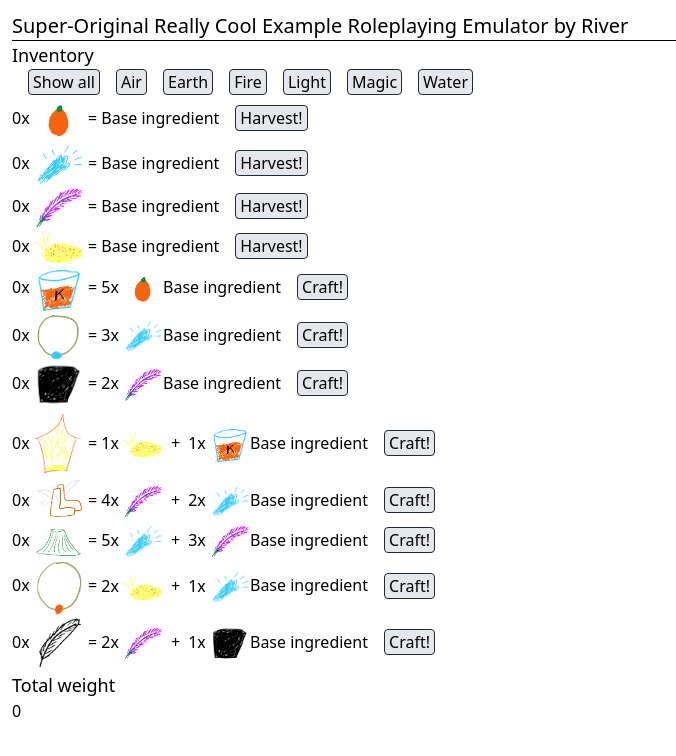
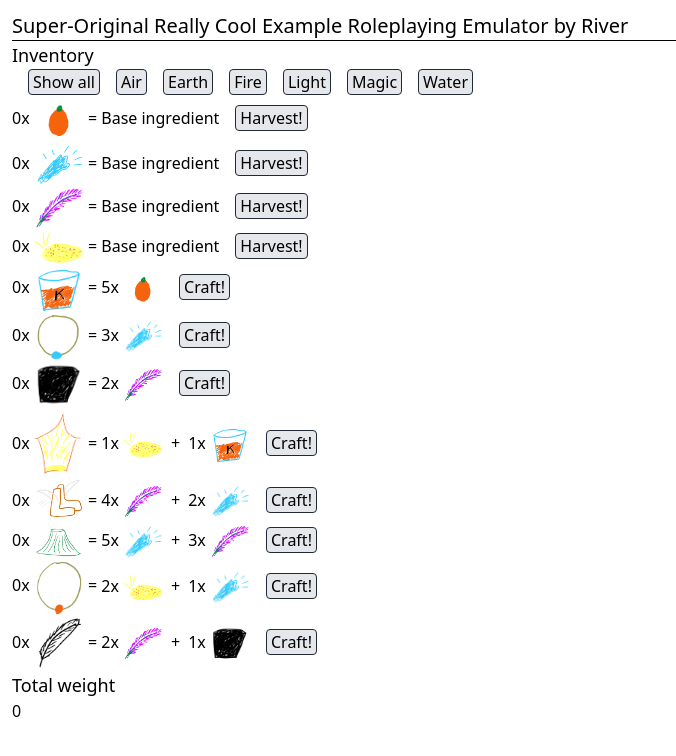
Before and after one commit to RheingoldRiver/sorcerer, a React (Vite) app: page / in a window 1280 px wide. Shown: the top 756 px of the page, without its empty margins (0-676 px from the left). Built offline with nearby package versions, Linux system fonts and the light colour scheme.

Commit message:
fix ctrl+D issue

```diff
--- a/src/components/InventorySlot/InventorySlot.tsx
+++ b/src/components/InventorySlot/InventorySlot.tsx
@@ -25,7 +25,6 @@ export const InventorySlot = ({
             ))}
           </ul>
           <>
-            Base ingredient
             <button
               className="rounded border-solid border border-gray-800 bg-gray-200 hover:bg-gray-400 px-1 ml-4"
               onClick={(e) => {
```
